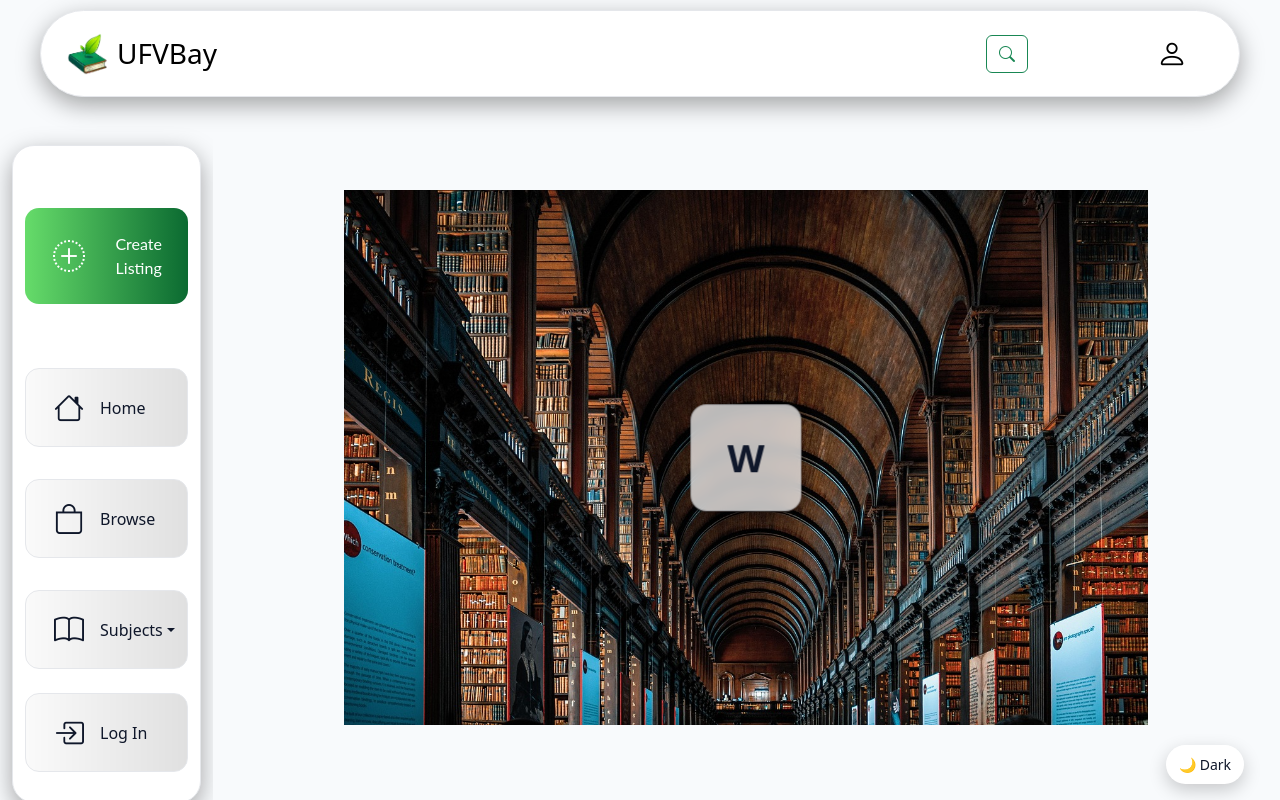
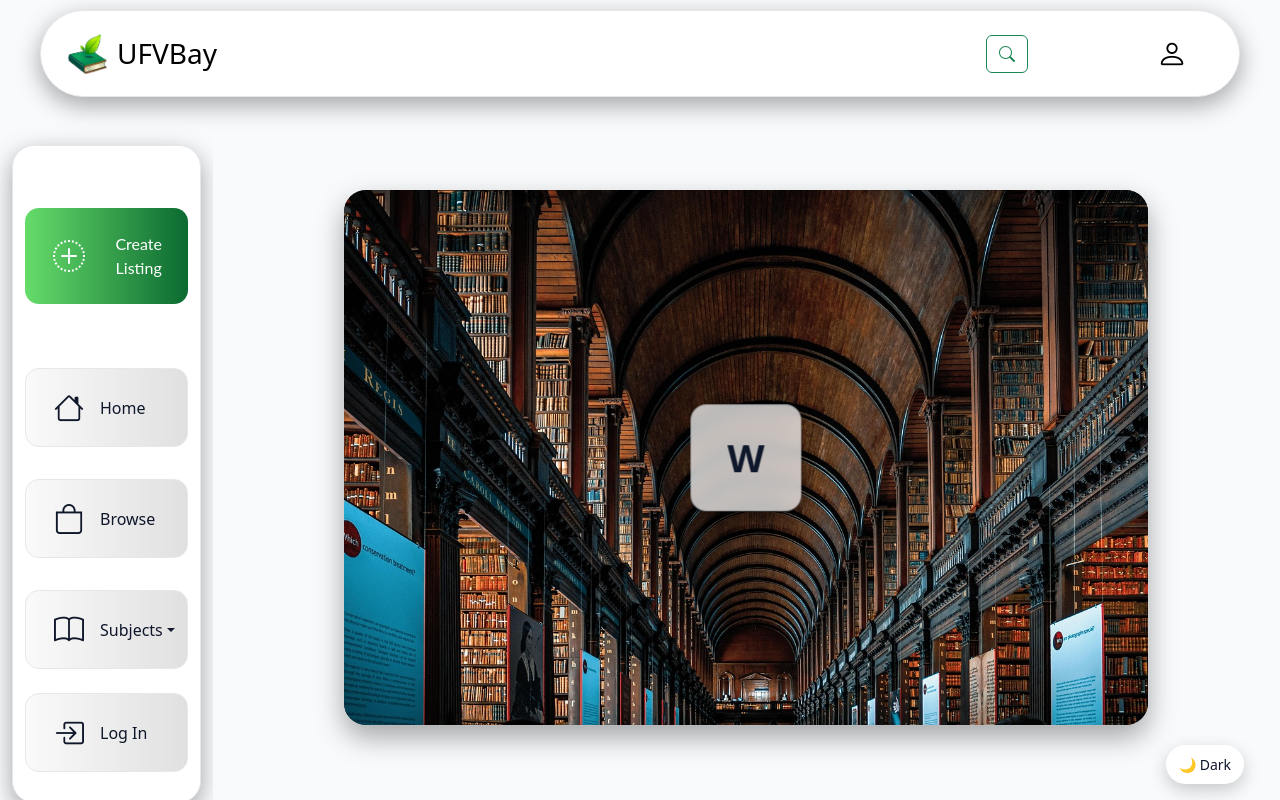
Before and after one commit to Gurv-Chahal/ufvbay, a React (Vite) app in the folder client/: page /home in a window 1280 px wide. Built offline with nearby package versions, Linux system fonts and the light colour scheme; a small style sheet from the web is missing.

Commit message:
bubble content

```diff
--- a/client/src/styles/Home.css
+++ b/client/src/styles/Home.css
@@ -11,6 +11,8 @@
     --nav-gap: 16px;
 
     --home-content-scale: 0.8;
+
+    --home-radius: 22px;
 }
 
 /* full-viewport page with header row + fill row */
@@ -63,6 +65,14 @@
     height: calc(100% * var(--home-content-scale));
     min-width: 320px;                  /* optional safety for very small screens */
     min-height: 200px;
+
+    border-radius: var(--home-radius);
+    overflow: hidden;                     /* clips the hero image to the radius */
+    background: var(--page-bg, #0b0f19);  /* fallback fill while image loads */
+    box-shadow:
+            0 12px 28px rgba(0,0,0,.35),        /* depth like your bubbles */
+            inset 0 1px 0 rgba(255,255,255,.06);
+    outline: 1px solid rgba(255,255,255,.08); /* subtle edge line (optional) */
 }
 
 
```
